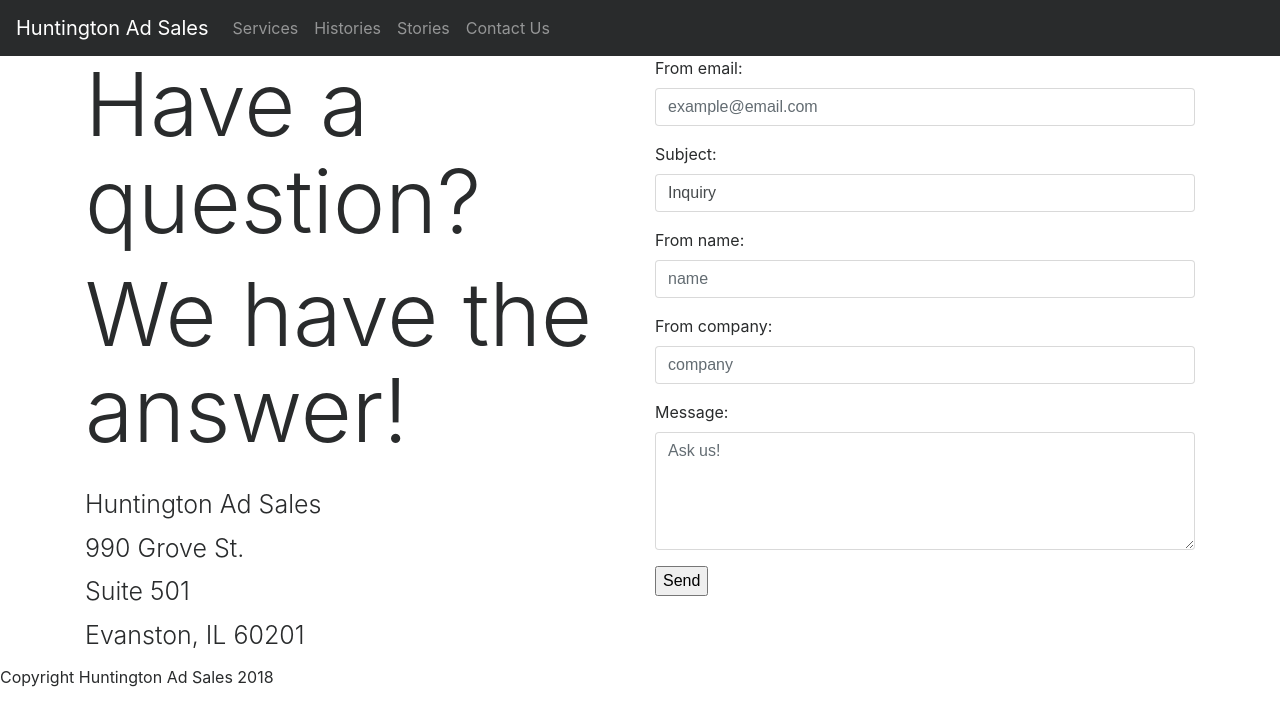
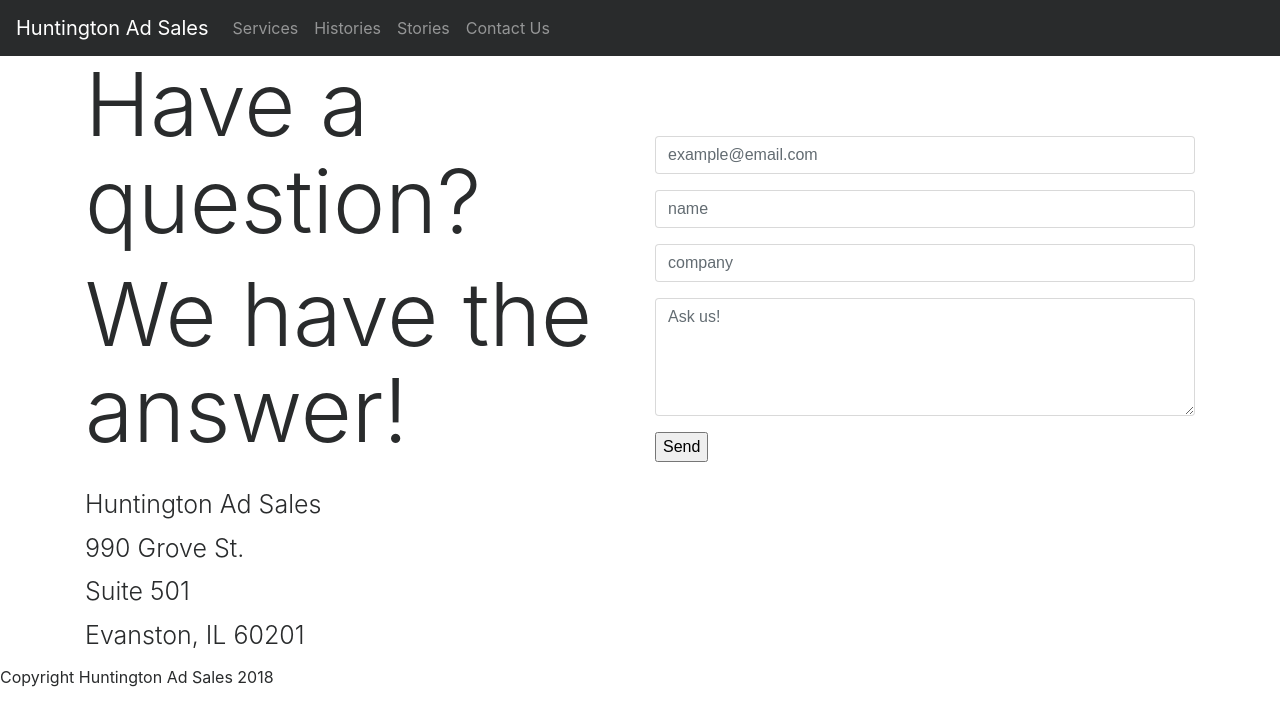
Before and after one commit to kentah/hunt_perm, a Django app: page /contact in a window 1280 px wide. Shown: the top 726 px of the page. Run offline with Django 3.2, Linux system fonts and the light colour scheme; some libraries are stand-ins or nearby versions.

Commit message:
altered contact form to hide subject field, some styling

```diff
--- a/contact/forms.py
+++ b/contact/forms.py
@@ -1,27 +1,37 @@
 from django import forms
 
+class ContactForm(forms.Form):
 
-class ContactForm(forms.Form):
-    from_email = forms.EmailField(required=True, widget=forms.EmailInput(
+    from_email = forms.EmailField(label=False,
+        required=True,
+        widget=forms.EmailInput(
         attrs={
         'class' : 'form-control',
         'placeholder' : 'example@email.com'
         }))
-    subject = forms.CharField(initial='Inquiry', widget=forms.TextInput(
+    subject = forms.CharField(label=False,
+        required='false',
+        initial='Inquiry',
+        widget=forms.HiddenInput(
         attrs={
         'class' : 'form-control',
         }))
-    from_name = forms.CharField(required=True, widget=forms.TextInput(
+    from_name = forms.CharField(label=False,
+        required=True, widget=forms.TextInput(
         attrs={
         'class' : 'form-control',
         'placeholder' : 'name'
         }))
-    from_company = forms.CharField(required=False, widget=forms.TextInput(
+    from_company = forms.CharField(label=False,
+        required=False,
+        widget=forms.TextInput(
         attrs={
         'class' : 'form-control',
         'placeholder' : 'company'
         }))
-    message = forms.CharField(required=True, widget=forms.Textarea(
+    message = forms.CharField(label=False,
+        required=True,
+        widget=forms.Textarea(
         attrs={
         'rows' : '5',
         'class' : 'form-control',
--- /dev/null
+++ b/static/css/contact.css
@@ -0,0 +1,3 @@
+.form {
+  padding-top: 80px;
+}
--- a/templates/base.html
+++ b/templates/base.html
@@ -45,6 +45,7 @@
         </div>
         {% block footer %}
         <footer>
+
           Copyright Huntington Ad Sales 2018
         </footer>
         {% endblock footer %}
--- a/templates/contact/baseContact.html
+++ b/templates/contact/baseContact.html
@@ -3,6 +3,7 @@
 {% block title %}{% endblock title %}
 {% block stylesheets %}
     {{ block.super }}
+    <link rel='stylesheet' type='text/css' href='{% static 'css/contact.css' %}'>
 {% endblock stylesheets %}
 {% block content %}
     {{ block.super }}
--- a/templates/contact/contact.html
+++ b/templates/contact/contact.html
@@ -21,7 +21,7 @@
               <p>Evanston, IL 60201</p>
             </div>
         </div>
-          <div class='col-6'>
+          <div class='col-6 form'>
             <form method='POST'>
                 {% csrf_token %}
             <div class='form-group'>
```
